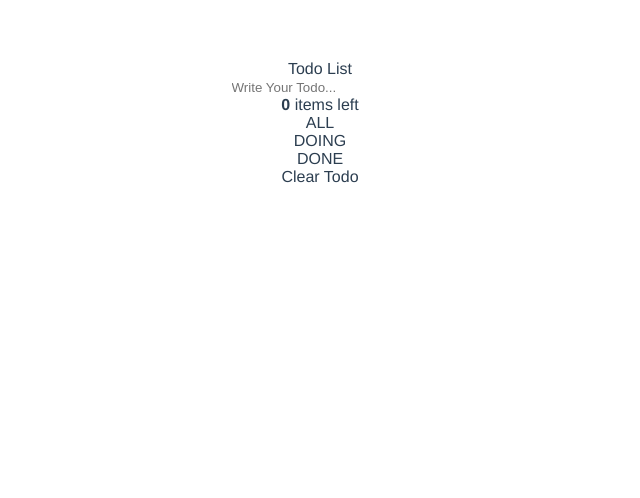
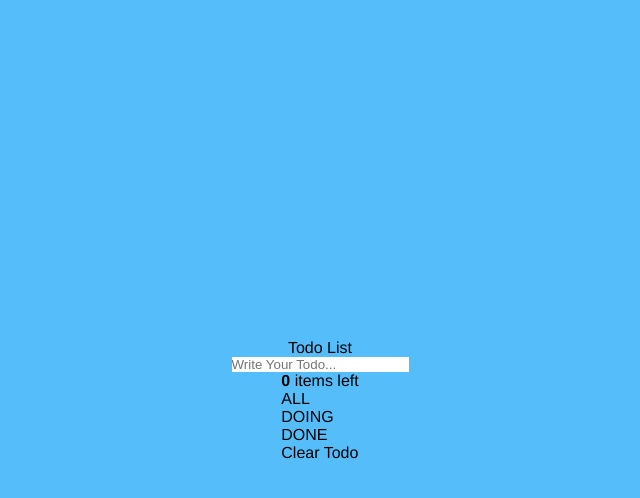
Before and after one commit to junjangsee/vue-todolist, a Vue app: page / in a window 1280 px wide. Shown: the top 498 px of the page, without its empty margins (320-960 px from the left). Built offline with nearby package versions, Linux system fonts and the light colour scheme.

Commit message:
[#25]style: 할 일 컨테이너 스타일링

```diff
--- a/src/App.vue
+++ b/src/App.vue
@@ -118,10 +118,19 @@ export default {
 <style>
 #app {
   font-family: Avenir, Helvetica, Arial, sans-serif;
-  -webkit-font-smoothing: antialiased;
-  -moz-osx-font-smoothing: grayscale;
-  text-align: center;
-  color: #2c3e50;
-  margin-top: 60px;
+  display: flex;
+  justify-content: center;
+  align-items: center;
+  height: 100vh;
+  background-color: #56bdfb;
+}
+
+.todo-wrapper {
+  display: flex;
+  flex-direction: column;
+  justify-content: center;
+  align-items: center;
+  width: 400px;
+  height: 600px;
 }
 </style>
```
